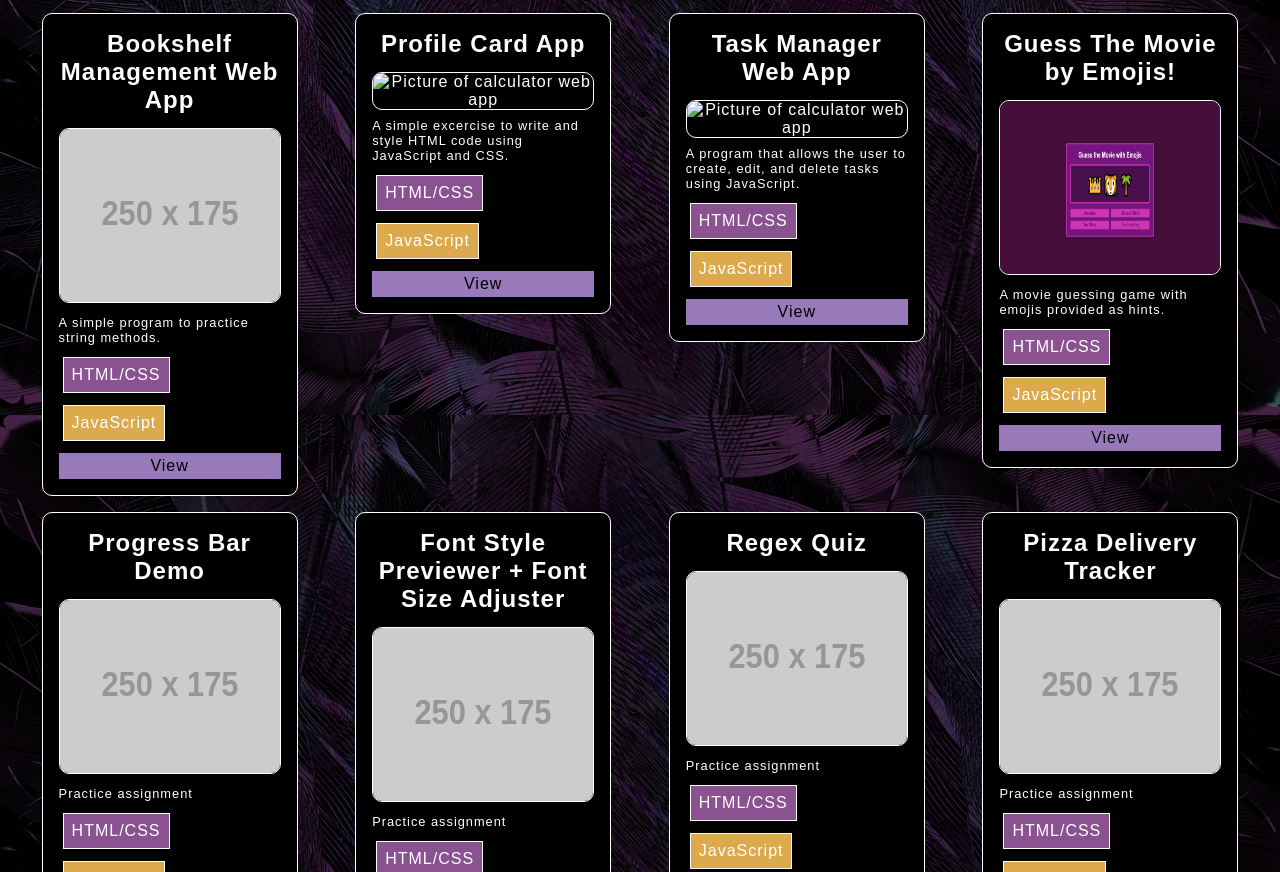
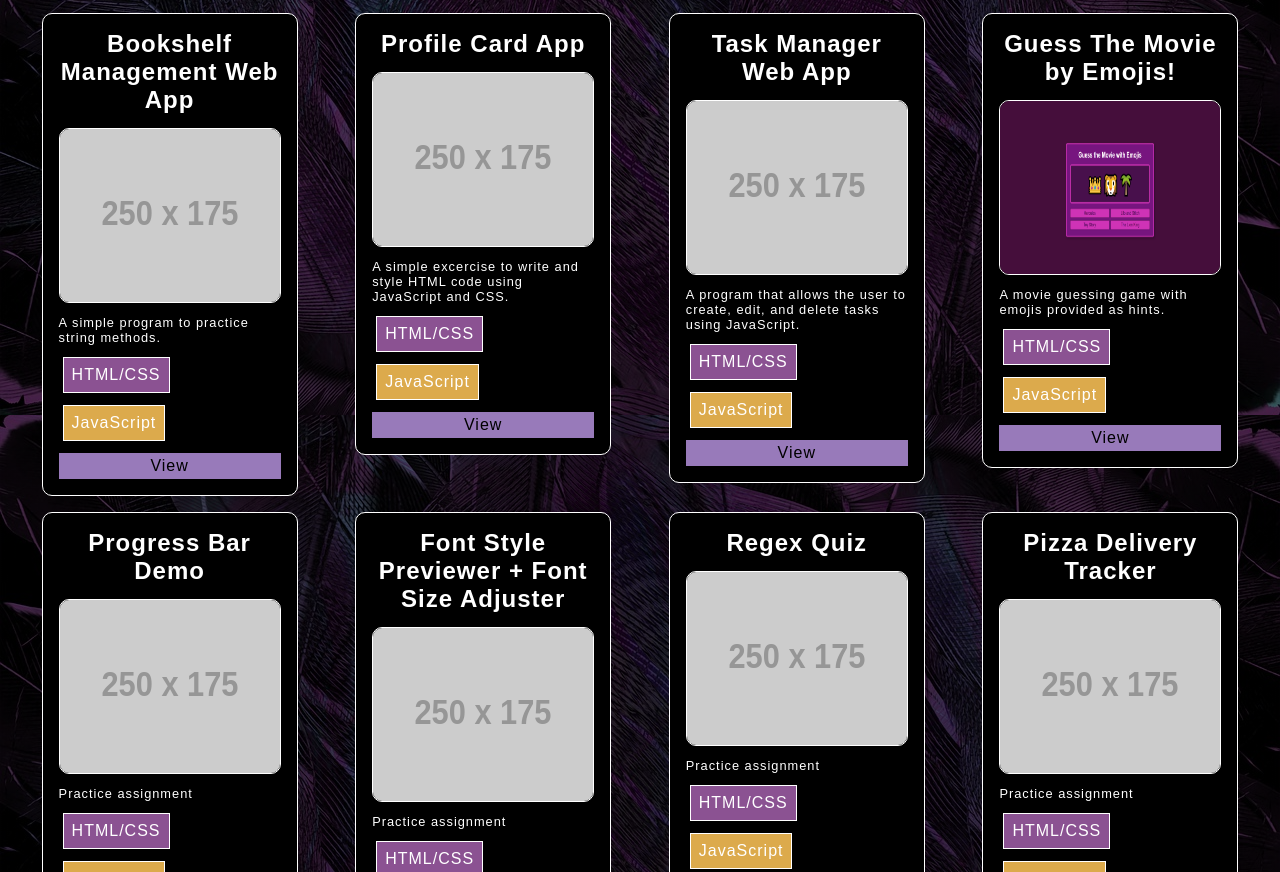
Before and after one commit to ambrielle-codes/ambrielle-portfolio, a plain HTML site: page pages/projects.html in a window 1280 px wide. Shown: the part 1121-1993 px from the top of the page. Drawn offline with Linux system fonts and the light colour scheme; placeholder pictures from the web are drawn by us; a web font is replaced by a local one.

Commit message:
Update projects.html

```diff
--- a/pages/projects.html
+++ b/pages/projects.html
@@ -252,7 +252,7 @@
         <div>
             <div>
                 <h2>Profile Card App</h2>
-                <img src="" alt="Picture of calculator web app">
+                <img src="https://placehold.co/250x175" alt="Picture of calculator web app">
                 <p>A simple excercise to write and style HTML code using JavaScript and CSS.</p>
                     <ul>
                     <li class="html">HTML/CSS</li>
@@ -264,7 +264,7 @@
         <div>
             <div>
                 <h2>Task Manager Web App</h2>
-                <img src="" alt="Picture of calculator web app">
+                <img src="https://placehold.co/250x175" alt="Picture of calculator web app">
                 <p>A program that allows the user to create, edit, and delete tasks using JavaScript.</p>
                     <ul>
                     <li class="html">HTML/CSS</li>
```
